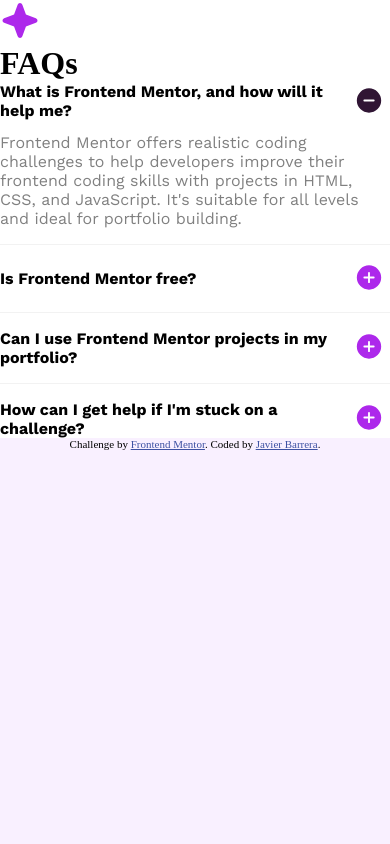
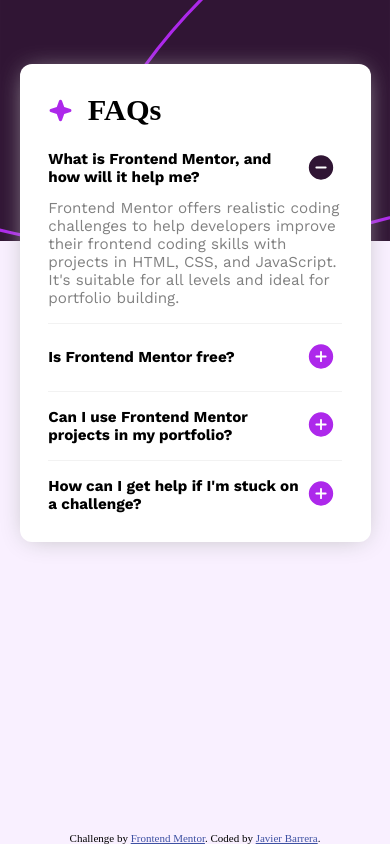
Before and after one commit to javierb256/FAQ-accordian, a plain HTML site: page index.html in a window 390 px wide. Both pictures are taken after a click on the item "What is Frontend Mentor, and how will it help me?". Drawn offline with Linux system fonts and the light colour scheme.

Commit message:
finished mobile view

```diff
--- a/index.html
+++ b/index.html
@@ -19,7 +19,7 @@
   <body>
     <main class="container">
       <div class="top">
-        <img src="./assets/images/icon-star.svg" alt="purple star icon">
+        <img src="./assets/images/icon-star.svg" alt="purple star icon" />
         <h1>FAQs</h1>
       </div>
 
@@ -27,51 +27,71 @@
         <li id="question1" class="questionGroup">
           <div class="question">
             <p>What is Frontend Mentor, and how will it help me?</p>
-            <button><img class="icon" src="./assets/images/icon-plus.svg" alt="plus icon"></button>
+            <button>
+              <img
+                class="icon"
+                src="./assets/images/icon-plus.svg"
+                alt="plus icon"
+              />
+            </button>
           </div>
-          <p class="answer hidden">Frontend Mentor offers realistic coding challenges to help developers
-            improve their frontend coding skills with projects in HTML, CSS, and
-            JavaScript. It's suitable for all levels and ideal for portfolio building.</p>
+          <p class="answer hidden">
+            Frontend Mentor offers realistic coding challenges to help
+            developers improve their frontend coding skills with projects in
+            HTML, CSS, and JavaScript. It's suitable for all levels and ideal
+            for portfolio building.
+          </p>
         </li>
         <li id="question2" class="questionGroup">
           <div class="question">
             <p>Is Frontend Mentor free?</p>
-            <button><img src="./assets/images/icon-plus.svg" alt="plus icon"></button>
+            <button>
+              <img src="./assets/images/icon-plus.svg" alt="plus icon" />
+            </button>
           </div>
-          <p class="answer hidden">Yes, Frontend Mentor offers both free and premium
-            coding challenges, with the free option providing access to a range of
-            projects suitable for all skill levels.</p>
+          <p class="answer hidden">
+            Yes, Frontend Mentor offers both free and premium coding challenges,
+            with the free option providing access to a range of projects
+            suitable for all skill levels.
+          </p>
         </li>
         <li id="question3" class="questionGroup">
           <div class="question">
             <p>Can I use Frontend Mentor projects in my portfolio?</p>
-            <button><img src="./assets/images/icon-plus.svg" alt="plus icon"></button>
+            <button>
+              <img src="./assets/images/icon-plus.svg" alt="plus icon" />
+            </button>
           </div>
 
-          <p class="answer hidden">Yes, you can use projects completed on Frontend Mentor in
-            your portfolio. It's an excellent way to showcase your skills to potential
-            employers!</p>
+          <p class="answer hidden">
+            Yes, you can use projects completed on Frontend Mentor in your
+            portfolio. It's an excellent way to showcase your skills to
+            potential employers!
+          </p>
         </li>
         <li id="question4" class="questionGroup">
           <div class="question">
             <p>How can I get help if I'm stuck on a challenge?</p>
-            <button><img src="./assets/images/icon-plus.svg" alt="plus icon"></button>
+            <button>
+              <img src="./assets/images/icon-plus.svg" alt="plus icon" />
+            </button>
           </div>
-          <p class="answer hidden">The best place to get help is inside Frontend Mentor's Discord community.
-            There's a help channel where you can ask questions and seek support from
-            other community members.</p>
+          <p class="answer hidden">
+            The best place to get help is inside Frontend Mentor's Discord
+            community. There's a help channel where you can ask questions and
+            seek support from other community members.
+          </p>
         </li>
       </ul>
-
-
-
-
     </main>
     <footer class="attribution">
       Challenge by
       <a href="https://www.frontendmentor.io?ref=challenge" target="_blank"
         >Frontend Mentor</a
-      >. Coded by <a href="https://www.frontendmentor.io/profile/javierb256">Javier Barrera</a>.
+      >. Coded by
+      <a href="https://www.frontendmentor.io/profile/javierb256"
+        >Javier Barrera</a
+      >.
     </footer>
   </body>
 </html>
--- a/script.js
+++ b/script.js
@@ -1,18 +1,18 @@
-const accordion = document.querySelector('.accordion').children
-const img1 = question1.getElementsByTagName('img')[0].src;
-const img2 = './assets/images/icon-minus.svg';
+// select accordion element
+const accordion = document.querySelector(".accordion").children;
+const img1 = question1.getElementsByTagName("img")[0].src;
+const img2 = "./assets/images/icon-minus.svg";
 
-console.log(accordion)
+// go through accordion collection and apply onclick action on each Element
+for (let question of accordion) {
+  question.addEventListener("click", () => {
+    const image = question.getElementsByTagName("img")[0];
+    question.children[1].classList.toggle("hidden");
 
-for(let question of accordion){
-    question.addEventListener("click", ()=> {
-        const image = question.getElementsByTagName('img')[0]
-        question.children[1].classList.toggle("hidden");
-
-        if(image.src === img1){
-            image.src = img2
-        } else {
-            image.src = img1
-        }
-    })
+    if (image.src === img1) {
+      image.src = img2;
+    } else {
+      image.src = img1;
+    }
+  });
 }
--- a/styles.css
+++ b/styles.css
@@ -71,12 +71,7 @@ ul li:first-child {
   padding-top: 0;
 }
 
-
-/* ul :not(:first-child){
-    padding-top: .6rem;
-} */
-
-ul :last-child{
+ul :last-child {
   border: none;
   padding-bottom: 0;
 }
@@ -85,6 +80,20 @@ li {
   border-bottom: 1px solid #f2f2f2;
   padding-top: 1rem;
   padding-bottom: 1rem;
+}
+
+.container {
+  width: 600px;
+  border-radius: 12px;
+  padding: 1.8rem;
+  box-shadow: 0px 2px 26px -7px #b4b4b4;
+}
+
+.container .top {
+  display: flex;
+  gap: 15px;
+  align-items: center;
+  margin-bottom: 1.4rem;
 }
 
 .container .question {
@@ -103,7 +112,7 @@ li {
   border: none;
 }
 
-.container .question p:hover{
+.container .question p:hover {
   cursor: pointer;
   color: hsl(281, 83%, 55%);
 }
@@ -120,7 +129,7 @@ li {
 .container .answer {
   font-family: workSansVariable;
   color: gray;
-    padding-top: .8rem;
+  padding-top: 0.8rem;
 }
 
 .attribution {
@@ -131,12 +140,16 @@ li {
   color: hsl(228, 45%, 44%);
 }
 
+footer {
+  position: absolute;
+  bottom: 0;
+}
+
 @media screen and (min-width: 768px) {
   body {
     background-image: url("./assets/images/background-pattern-desktop.svg");
     background-position: top;
     background-repeat: no-repeat;
-    /* background-size: cover; */
     background-size: contain;
     background-color: var(--light-pink);
     min-height: 100%;
@@ -144,23 +157,6 @@ li {
     align-items: center;
     justify-content: center;
     flex-direction: column;
-  }
-
-  .container {
-    width: 600px;
-    border-radius: 12px;
-    /* padding-left: 1.8rem;
-    padding-top: 1.8rem;
-    padding-right: 1.8rem;*/
-    padding: 1.8rem;
-    box-shadow: 0px 2px 26px -7px #b4b4b4;
-  }
-
-  .container .top {
-    display: flex;
-    gap: 15px;
-    align-items: center;
-    margin-bottom: 1.4rem;
   }
 
   .container .top h1 {
@@ -171,9 +167,59 @@ li {
   .top img {
     height: 27px;
   }
+}
+
+@media screen and (max-width: 767px) {
+  body {
+    background-image: url("./assets/images/background-pattern-mobile.svg");
+    background-repeat: no-repeat;
+    background-size: 100%;
+    min-height: 100%;
+    display: flex;
+    flex-direction: column;
+    align-items: center;
+    justify-content: center;
+  }
+
+  .container {
+    width: 90%;
+  }
+}
+
+@media screen and (max-width: 500px) {
+  /* make font smaller  */
+  h1 {
+    font-size: 1.9rem;
+  }
+  p {
+    font-size: 0.95rem;
+  }
+
+  .top img {
+    height: 25px;
+  }
+}
+
+@media screen and (max-width: 420px) {
+  .container {
+    margin-top: 4rem;
+  }
 
   footer {
-    position: absolute;
-    bottom: 0;
+    position: relative;
+    margin-top: auto;
   }
 }
+
+@media screen and (max-width: 330px) {
+  h1 {
+    font-size: 1.7rem;
+  }
+  p {
+    font-size: 0.9rem;
+  }
+
+  .top img {
+    height: 22px;
+  }
+}
```
Lines whose indentation alone changed are shown as unchanged.
